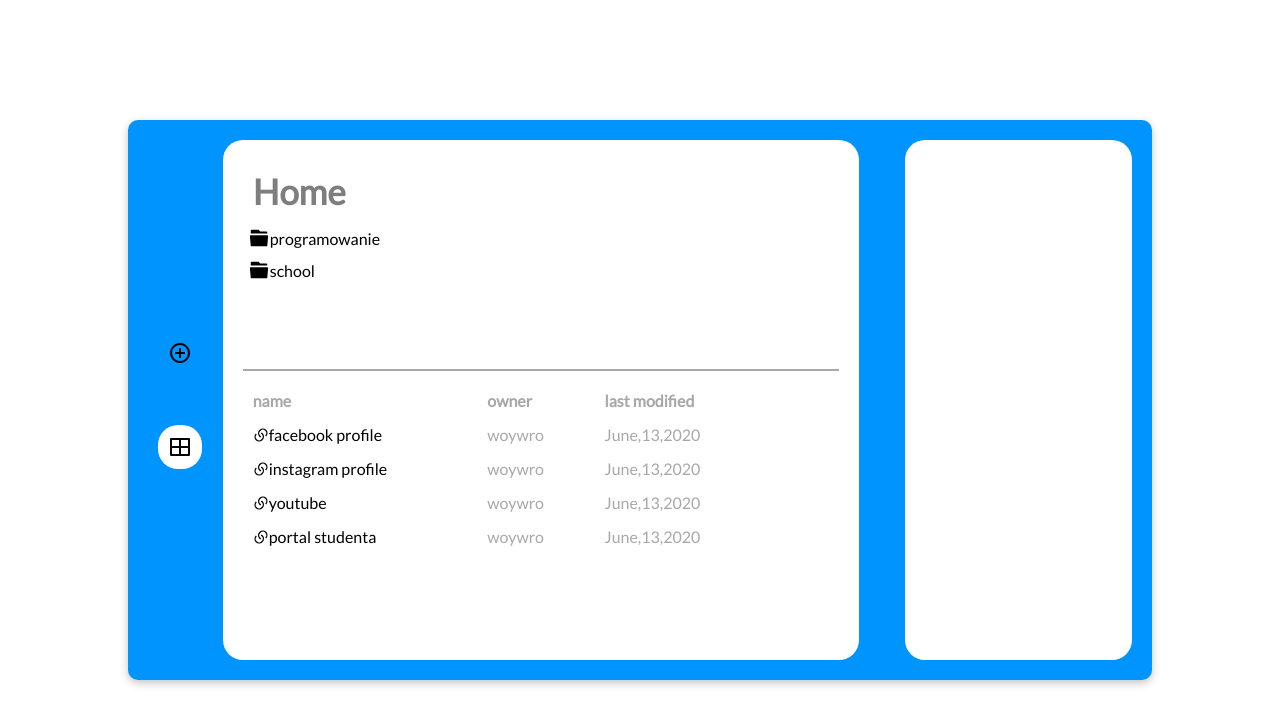
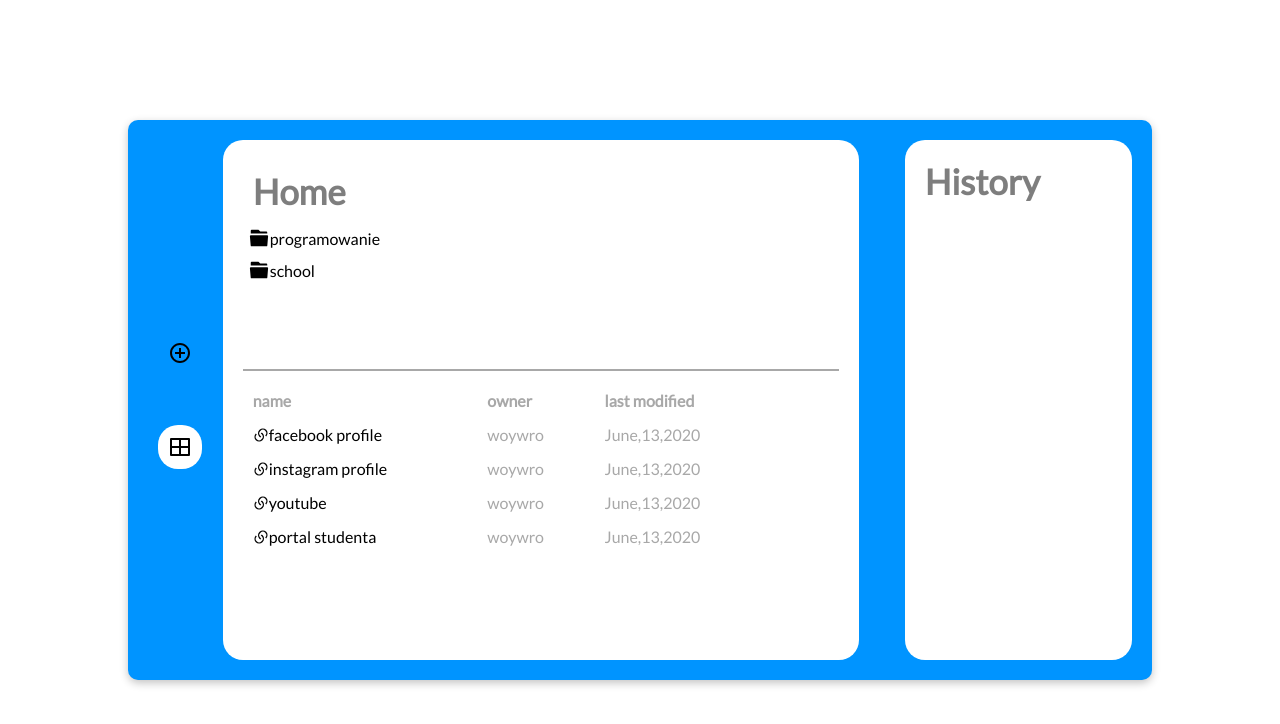
Before and after one commit to woywro/Linkly, a Next.js app: page / in a window 1280 px wide. Shown: the top 724 px of the page. Built offline with nearby package versions, Linux system fonts and the light colour scheme.

Commit message:
feat: add History component

```diff
--- a/src/components/Button/index.ts
+++ b/src/components/Button/index.ts
@@ -1,7 +1,7 @@
 import styled, { css } from "styled-components";
 
 export const Button = styled.button`
-  background: ${(props) => props.theme.colors.background};
+  background: ${(props) => props.theme.colors.primary};
   border-radius: 20px;
   color: #ffffff;
   cursor: pointer;
--- a/src/views/Add/index.tsx
+++ b/src/views/Add/index.tsx
@@ -6,7 +6,7 @@ import { AutoComplete } from "../../components/Autocomplete";
 import styled from "styled-components";
 import { Button } from "../../components/Button";
 import { Text } from "../../components/Text";
-import { ColorChoice } from "./components/ColorChoice";
+import { ColorChoice } from "../../components/ColorChoice";
 import { useSelector } from "react-redux";
 import axios from "axios";
 
@@ -23,13 +23,12 @@ export const Add = () => {
   const [name, setName] = useState("");
   const [url, setUrl] = useState("");
   const [tags, setTags] = useState("");
-  const [color, setColor] = useState("");
 
   const dispatch = useDispatch();
   const Tags = useSelector((state) => state.tags);
 
   const handleAdd = async () => {
-    dispatch(addLink({ name: name, url: url, tags: tags, color: color }));
+    dispatch(addLink({ name: name, url: url, tags: tags }));
     await axios.post("/api/addLink", {
       name,
       url,
@@ -51,7 +50,6 @@ export const Add = () => {
         }}
       />
       <AutoComplete setTags={setTags} suggestions={Tags} />
-      <ColorChoice setColor={setColor} color={color} />
       <Button onClick={handleAdd}>add</Button>
     </Container>
   );
--- /dev/null
+++ b/src/views/HomePage/components/History/index.tsx
@@ -0,0 +1,35 @@
+import styled from "styled-components";
+import { useSelector } from "react-redux";
+import { generateHistory } from "../../../../utils/generateHistory";
+import { useState, useEffect } from "react";
+import { LinkItem } from "../../../../components/LinkItem";
+import { LinkInterface } from "../../../../types/LinkInterface";
+import { HistoryItem } from "../HistoryItem";
+
+const Wrapper = styled.div`
+  display: flex;
+  justify-content: flex-start;
+  align-items: center;
+  flex-flow: column;
+  width: 100%;
+  height: 100%;
+`;
+
+export const History = () => {
+  const History = useSelector((state) => state.history);
+  const Links = useSelector((state) => state.links);
+
+  const [history, setHistory] = useState<LinkInterface[]>([]);
+
+  useEffect(() => {
+    const newHistory = generateHistory(Links, History);
+    setHistory(newHistory.slice(0, 3));
+  }, [History]);
+  return (
+    <Wrapper>
+      {history.map((e) => {
+        return <HistoryItem item={e} />;
+      })}
+    </Wrapper>
+  );
+};
--- /dev/null
+++ b/src/views/HomePage/components/HistoryItem/index.tsx
@@ -0,0 +1,35 @@
+import styled from "styled-components";
+import { Text } from "../../../../components/Text";
+
+const Wrapper = styled.div`
+  display: flex;
+  justify-content: space-around;
+  align-items: center;
+  padding: 5px;
+  opacity: 0.5;
+  margin: 5px;
+  cursor: pointer;
+  &:hover {
+    text-decoration: underline;
+    text-decoration-color: ${(props) => props.theme.colors.primary};
+    text-decoration-thickness: 3px;
+  }
+`;
+interface Props {
+  item: LinkInterface;
+  color?: string;
+}
+
+export const HistoryItem = ({ item, color }: Props) => {
+  const handleOnClick = (item: LinkInterface) => {
+    // dispatch(updateHistory(item));
+    console.log(History);
+    // window.open(item.url, "_blank");
+  };
+
+  return (
+    <Wrapper onClick={() => handleOnClick(item)}>
+      <Text bold>{item.name}</Text>
+    </Wrapper>
+  );
+};
--- a/src/views/HomePage/index.tsx
+++ b/src/views/HomePage/index.tsx
@@ -6,6 +6,8 @@ import { LinkItem } from "../../components/LinkItem";
 import { LinkInterface } from "../../types/LinkInterface";
 import { PageTemplate } from "../../components/PageTemplate";
 import { List } from "./components/List";
+import { Text } from "../../components/Text";
+import { History } from "./components/History";
 
 const Container = styled.div`
   display: flex;
@@ -40,16 +42,6 @@ const RightWrapper = styled.div`
 `;
 
 export const HomePage = () => {
-  const Links = useSelector((state) => state.links);
-  const History = useSelector((state) => state.history);
-
-  const [history, setHistory] = useState<LinkInterface[]>([]);
-
-  useEffect(() => {
-    const newHistory = generateHistory(Links, History);
-    setHistory(newHistory.slice(0, 3));
-  }, [History]);
-
   return (
     <Container>
       <LeftWrapper>
@@ -58,9 +50,9 @@ export const HomePage = () => {
         </PageTemplate>
       </LeftWrapper>
       <RightWrapper>
-        {history.map((e) => {
-          return <LinkItem item={e} />;
-        })}
+        <PageTemplate title={"History"}>
+          <History />
+        </PageTemplate>
       </RightWrapper>
     </Container>
   );
```
Also changed, not shown: src/components/ColorChoice/index.tsx (renamed from src/views/Add/components/ColorChoice/index.tsx), 1 other file (tests, documents, lock files or other folders).
